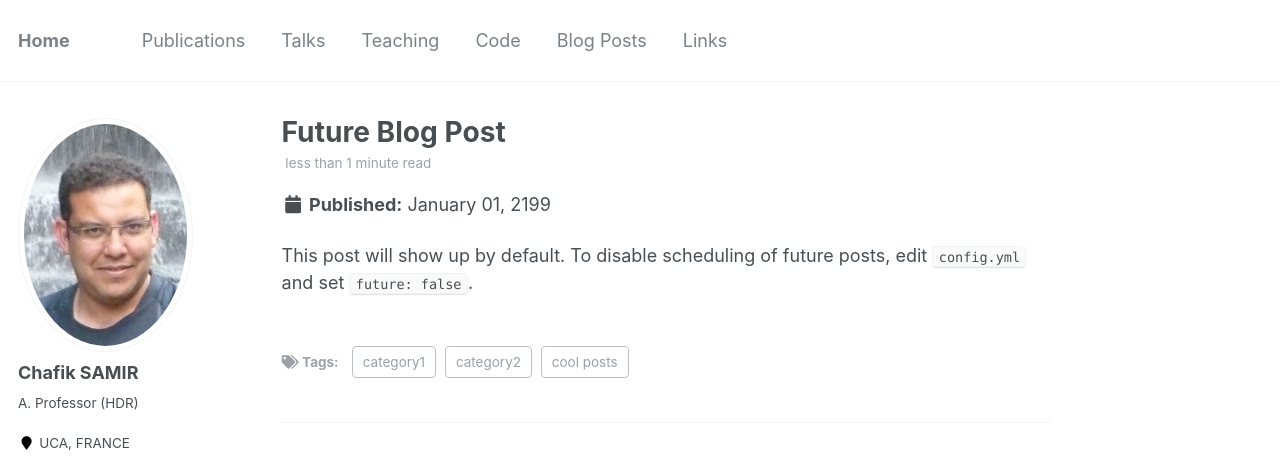
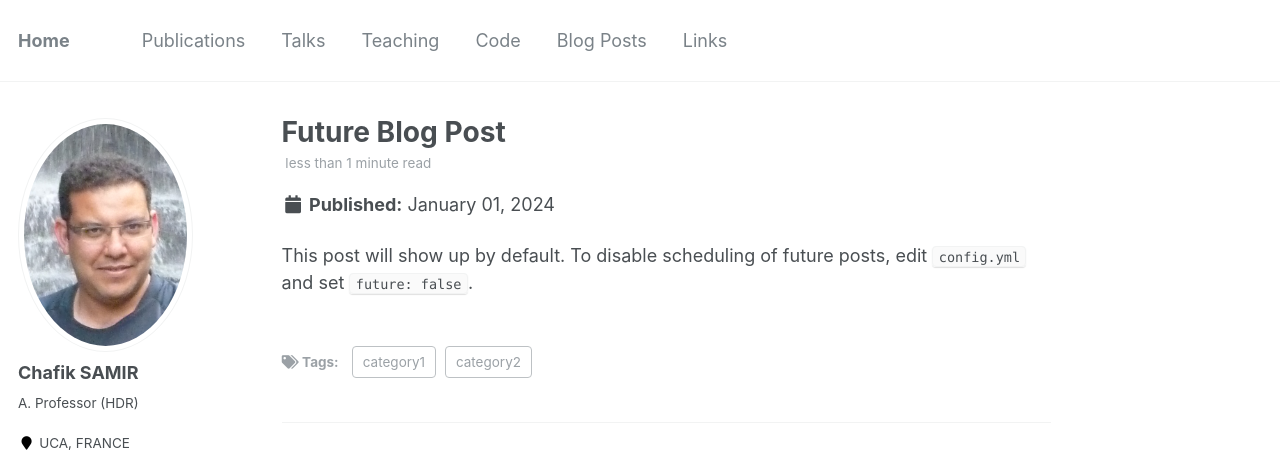
Before and after one commit to Chsamir/chsamir.github.io, a Jekyll site: the page built from _posts/2199-01-01-future-post.md, in a window 1280 px wide and 1393 px high. Shown: the top 464 px of the window. Built offline with Jekyll 4.4.1, drawn with Linux system fonts in a browser that asks for light colours; some web fonts are replaced.

Commit message:
Update 2199-01-01-future-post.md

```diff
--- a/_posts/2199-01-01-future-post.md
+++ b/_posts/2199-01-01-future-post.md
@@ -1,9 +1,8 @@
 ---
 title: 'Future Blog Post'
-date: 2199-01-01
+date: 2024-01-01
 permalink: /posts/2012/08/blog-post-4/
 tags:
-  - cool posts
   - category1
   - category2
 ---
```
